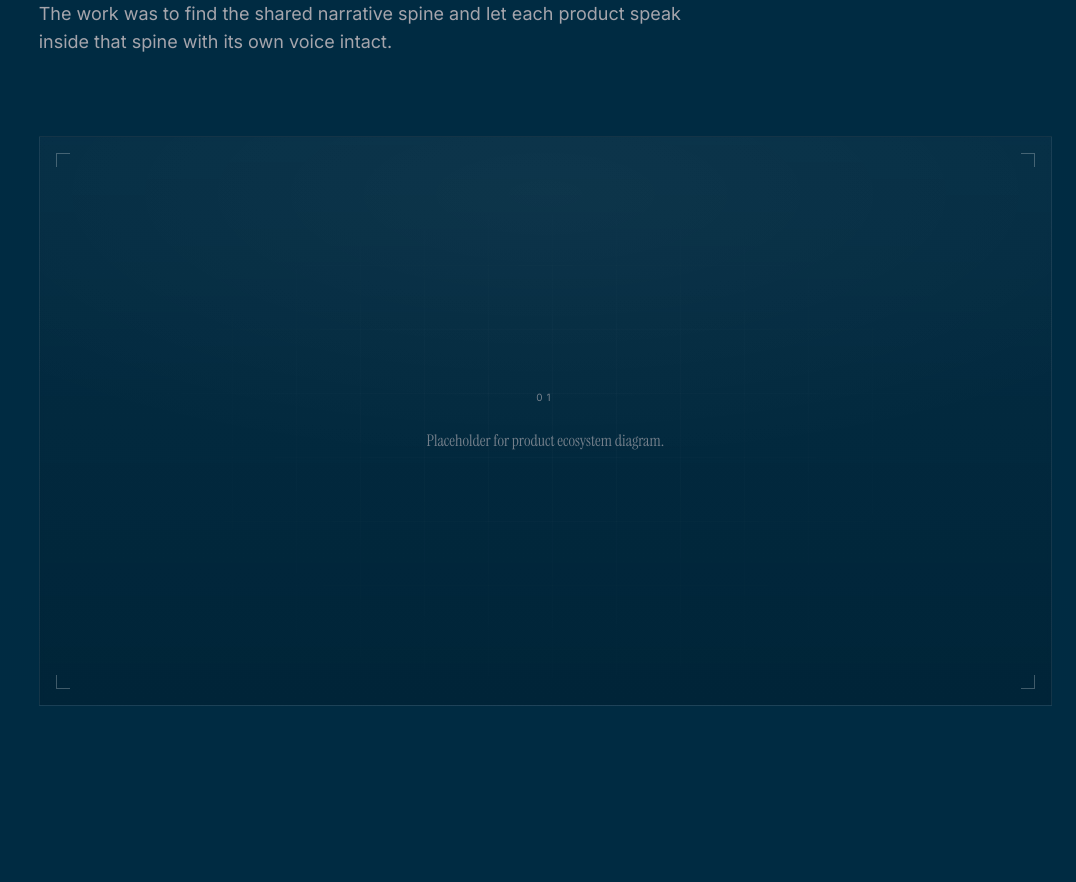
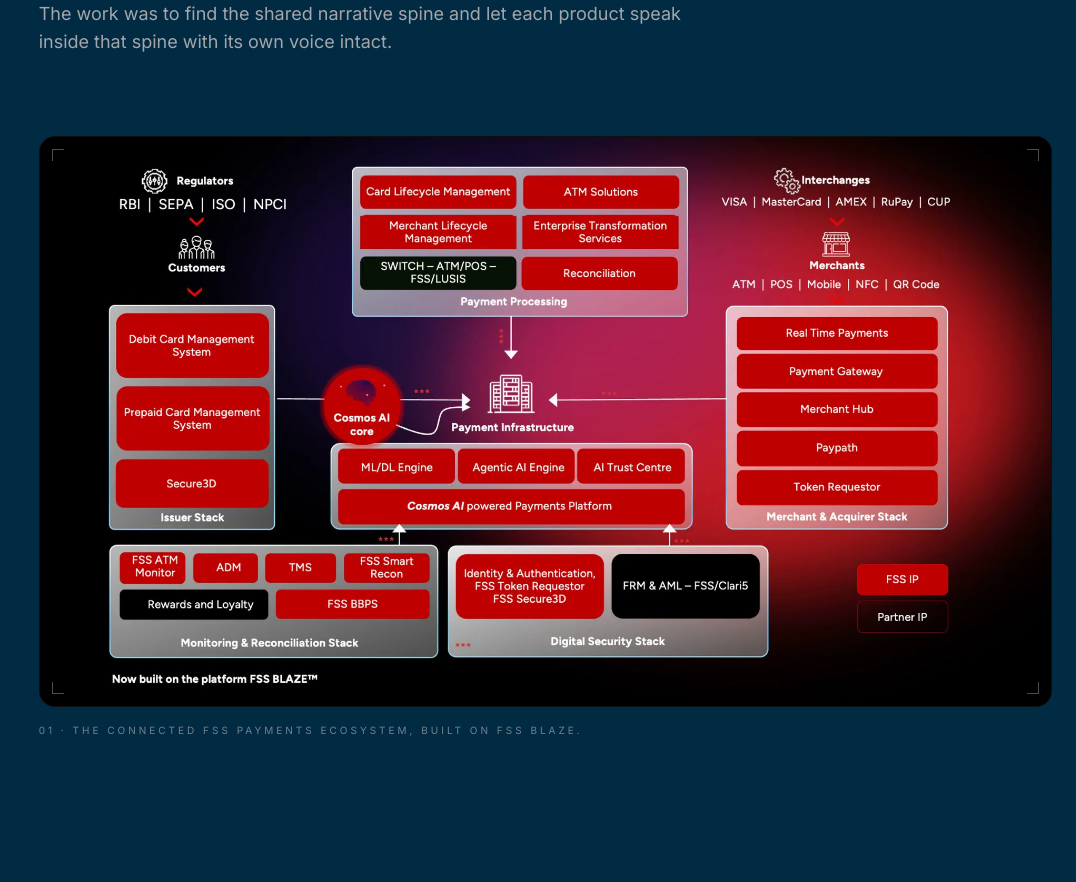
Before and after one commit to d-sourabh/dsignosour, a React (Vite) app: page /work/gtm-narratives in a window 1280 px wide. Shown: the part 1200-2082 px from the top of the page, without its empty margins (204-1280 px from the left). Built offline with nearby package versions, Linux system fonts and the light colour scheme.

Commit message:
Add GTM case study thumbnail and architecture image

```diff
--- a/src/components/SelectedWork.tsx
+++ b/src/components/SelectedWork.tsx
@@ -45,6 +45,7 @@
       "Creating product positioning systems and GTM narratives across payment gateway, CMS, recon, switch, and platform products.",
     metadata: "GTM · Positioning · Sales Enablement · PMM",
     placeholder: "Placeholder for product ecosystem diagram.",
+    thumbnail: "/gtm-thumbnail.webp",
     impacts: [
       { value: "5+", label: "Products" },
       { value: "18", label: "Markets" },
--- a/src/pages/GTMNarratives.tsx
+++ b/src/pages/GTMNarratives.tsx
@@ -25,7 +25,9 @@
           "Payment gateway, card management, reconciliation, switching, and platform products had each grown their own language over the years. To a buyer evaluating modernization, the portfolio sounded like five companies sharing a logo.",
           "The work was to find the shared narrative spine and let each product speak inside that spine with its own voice intact.",
         ]}
-        placeholder="Placeholder for product ecosystem diagram."
+        image="/gtm-architecture.webp"
+        imageAlt="FSS payments ecosystem architecture showing the issuer stack, payment processing, merchant and acquirer stack, monitoring and reconciliation, and digital security layers connected through the Cosmos AI core and FSS Blaze platform."
+        placeholder="The connected FSS payments ecosystem, built on FSS Blaze."
       />
 
       <PullStatement>
```
Also changed, not shown: public/gtm-architecture.webp (added), public/gtm-thumbnail.webp (added).
